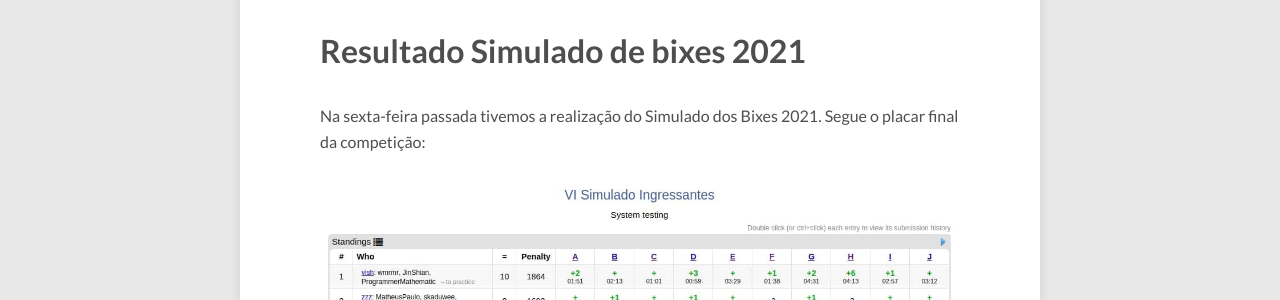
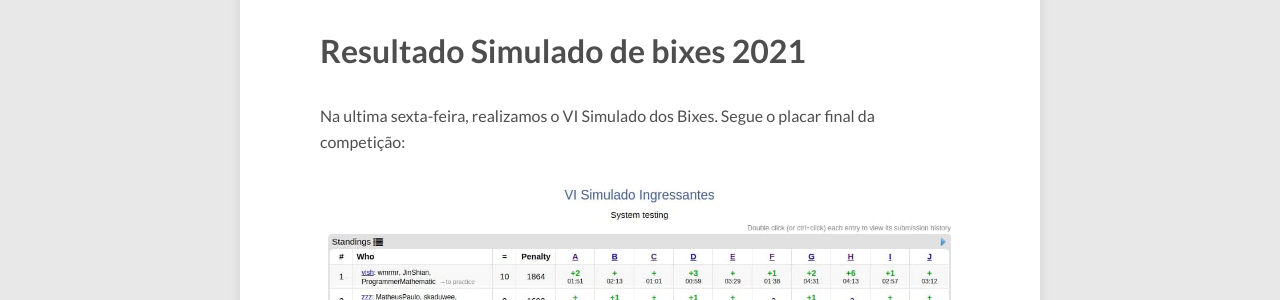
Before and after one commit to maratonusp/blog, a Jekyll site: the page built from _posts/2021-05-30-resultado-simulado2021.md, in a window 1280 px wide and 900 px high, scrolled down 328 px. Shown: the part 154-454 px from the top of the window. Built offline with Jekyll 4.4.1, drawn with Linux system fonts in a browser that asks for light colours; nearby versions of some CDN libraries; comment, search, counter and statistics services are not loaded.

Commit message:
altera texto do post do simulado dos bixes

```diff
--- a/_posts/2021-05-30-resultado-simulado2021.md
+++ b/_posts/2021-05-30-resultado-simulado2021.md
@@ -7,7 +7,7 @@ permalink: resultado-simulado2021
 layout: post
 ---
 
-Na sexta-feira passada tivemos a realização do Simulado dos Bixes 2021. Segue o placar final da competição:
+Na ultima sexta-feira, realizamos o VI Simulado dos Bixes. Segue o placar final da competição:
 
 ![Convite]({{ site.baseurl }}/images/placar-simulado-2021.jpg)
 
```
